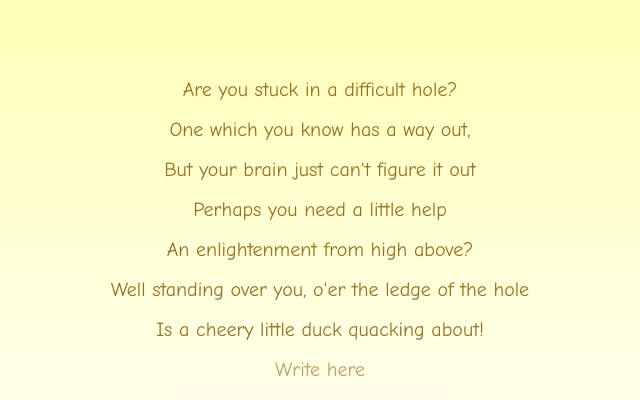
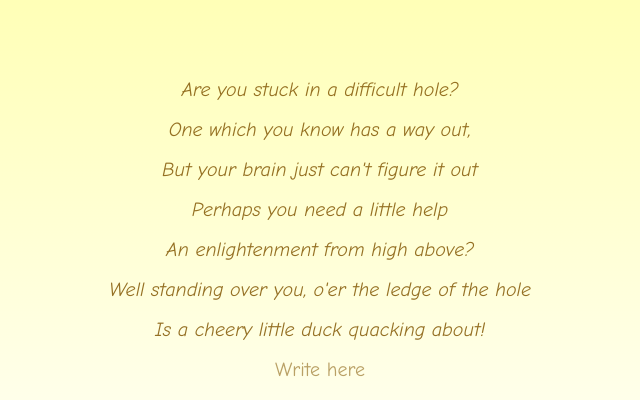
Before and after one commit to FlyOrBoom/Duck, a plain HTML site: page index.html in a window 1280 px wide. Shown: the part 233-633 px from the top of the page, 320-960 px from the left. Drawn offline with Linux system fonts and the light colour scheme.

Commit message:
narration gets a separate look

```diff
--- a/index.html
+++ b/index.html
@@ -88,7 +88,7 @@ input{
 			</section>
 		</form>
 		<section id='chat-messages'>
-			<div class='chat-message duck'>
+			<em class='chat-message duck'>
 				Are you stuck in a difficult hole?
 				<br>One which you know has a way out,
 				<br>But your brain just can't figure it out
@@ -97,9 +97,9 @@ input{
 				<br>Well standing over you, o'er the ledge of the hole
 				<br>Is a cheery little duck quacking about!
 				<noscript>
-					<br>This duck demands one cup of Javascript
+					This Duck demands one cup of Javascript
 				</noscript>
-			</div>
+			</em>
 		</section>
 		<script>
 document.addEventListener('DOMContentLoaded',()=>{
```
